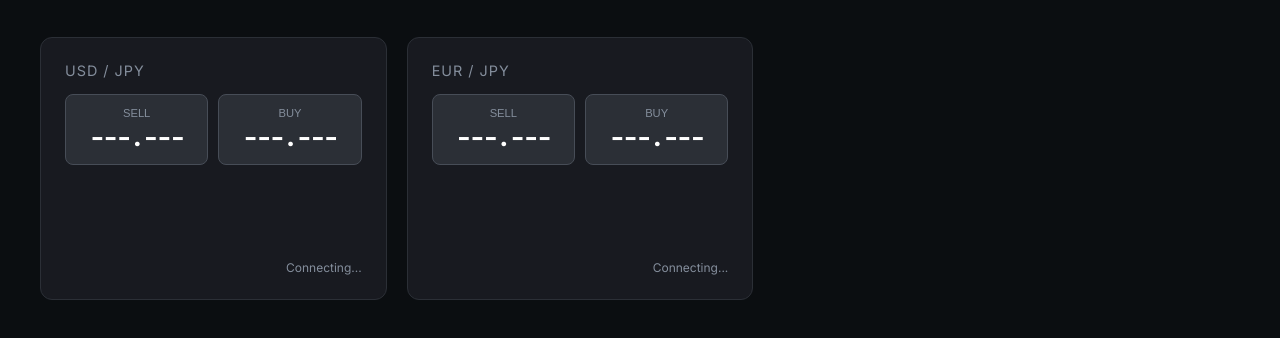
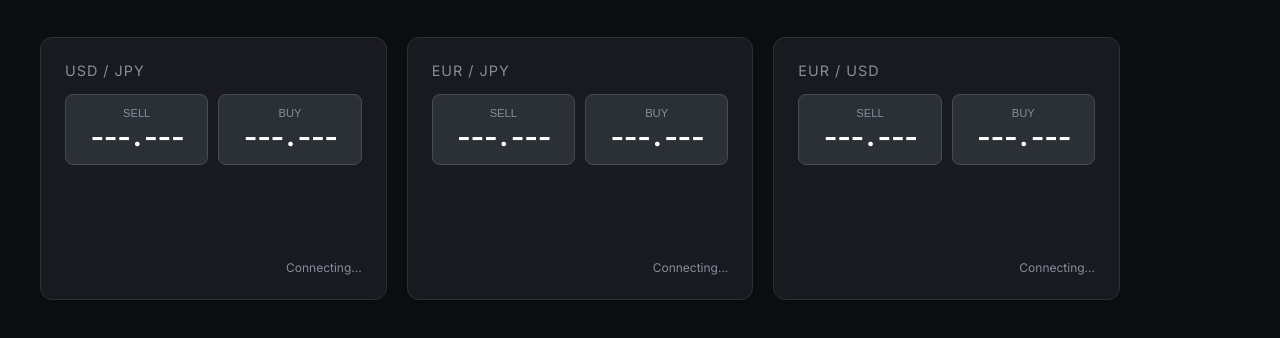
Before and after one commit to semekuto/PriceGeneratorFront, a website built with Vite: page index.html in a window 1280 px wide. Shown: the part 82-420 px from the top of the page. Built offline with nearby package versions, Linux system fonts and the light colour scheme; files whose address does not match are found by name.

Commit message:
EUR/USDも対象通貨に追加

```diff
--- a/index.html
+++ b/index.html
@@ -53,6 +53,26 @@
       <div class="timestamp">Connecting...</div>
     </div>
 
+    <div id="EURUSD" class="price-card">
+      <div class="pair-name">EUR / USD</div>
+
+      <div class="trade-buttons">
+        <button class="trade-button bid">
+          <span class="label">SELL</span>
+          <span class="price-value">---.---</span>
+        </button>
+        <button class="trade-button ask">
+          <span class="label">BUY</span>
+          <span class="price-value">---.---</span>
+        </button>
+      </div>
+
+      <div class="chart-container">
+        <canvas id="chart-EURUSD"></canvas>
+      </div>
+      <div class="timestamp">Connecting...</div>
+    </div>
+
   </div>
 </div>
 <script type="module" src="/src/main.ts"></script>
--- a/src/main.ts
+++ b/src/main.ts
@@ -15,7 +15,7 @@ interface ExchangeRate {
 }
 
 const API_BASE_URL = 'http://localhost:8080/exchangerates';
-const TARGET_PAIRS = ['USDJPY', 'EURJPY'];
+const TARGET_PAIRS = ['USDJPY', 'EURJPY','EURUSD'];
 const MAX_HISTORY = 20;
 
 const charts: Record<string, Chart> = {};
```
